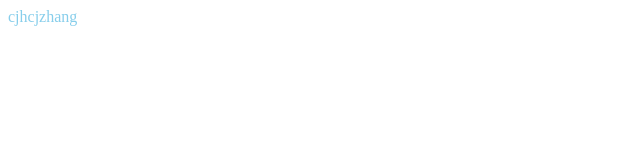
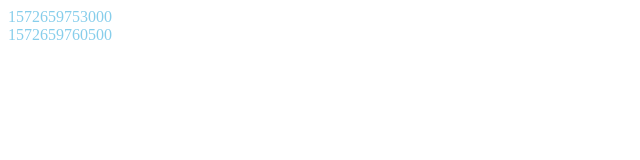
Before and after one commit to 2016035743013/react-note, a React (Create React App) app: page / in a window 1280 px wide. Shown: the top 160 px of the page, without its empty margins (0-640 px from the left). Built offline with nearby package versions, Linux system fonts and the light colour scheme.

Commit message:
元素渲染

```diff
--- a/src/App.js
+++ b/src/App.js
@@ -2,22 +2,15 @@ import React, { Component } from 'react';
 import { render } from 'react-dom'
 import './App.css'
 
-const userName = {
-    firstName: 'cjhcj',
-    lastName: 'zhang'
-}
-const formatName = () => {
-    return userName.firstName + userName.lastName;
-}
-// const element = <div>{formatName()}</div>
 
-// Babel 会把 JSX 转译成一个名为 React.createElement() 函数调用
-const element = React.createElement(
-    'div',
-    {className: 'div'},
-    formatName()
+
+const element = (
+    <div>
+        <span>
+            {new Date().getTime()}
+        </span>
+    </div>
 )
-
 export class App extends Component {
     constructor() {
         super();
--- a/src/index.js
+++ b/src/index.js
@@ -3,8 +3,13 @@ import ReactDom from 'react-dom'
 
 import { App } from './App'
 
-ReactDom.render(
-    <App />,
-    document.getElementById('root')
+setInterval(() => {
+    ReactDom.render(
+        <>
+        <App />
+        {new Date().getTime()}
+        </>,
+        document.getElementById('root')
 
-)
+    )
+}, 100);
```
